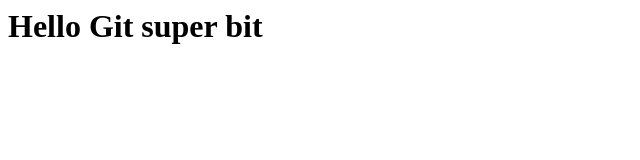
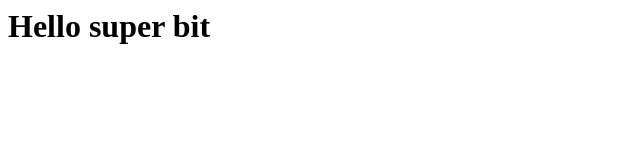
Before and after one commit to SuperGrover77777/Grover, a plain HTML site: page index.html in a window 1280 px wide. Shown: the whole page, without its empty margins (0-640 px from the left). Drawn offline with Linux system fonts and the light colour scheme.

Commit message:
Revert "Revert "commit""
This reverts commit 13eea842b4c602079731b23ecf69710dd84a0716.

```diff
--- a/index.html
+++ b/index.html
@@ -1 +1 @@
-<h1>Hello Git super bit</h1>
+<h1>Hello super bit</h1>
```
